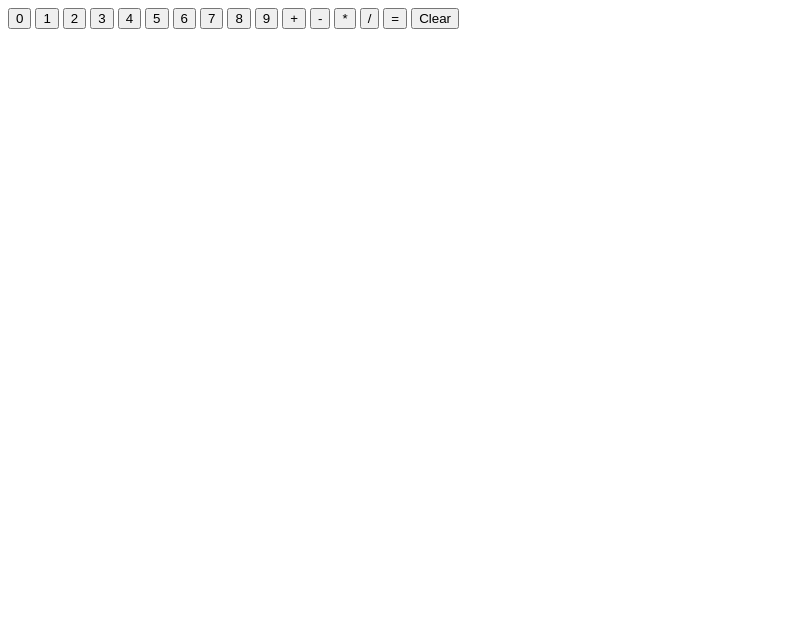
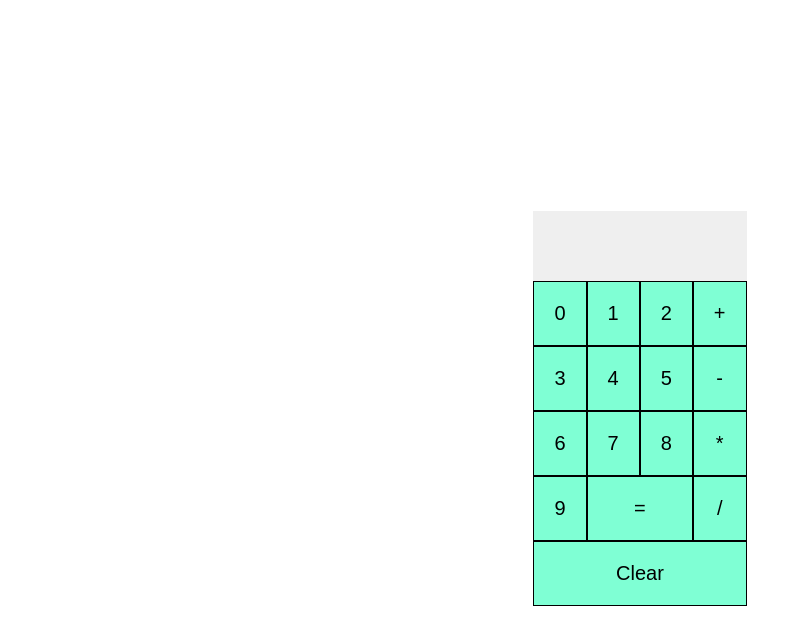
Before and after one commit to godwin-17/odin-calculator, a plain HTML site: page index.html in a window 1280 px wide. Shown: the whole page, without its empty margins (0-802 px from the left). Drawn offline with Linux system fonts and the light colour scheme.

Commit message:
Add styling

```diff
--- a/index.html
+++ b/index.html
@@ -11,22 +11,25 @@
 
   <div class="calculator">
     <div class="display"></div>
-    <button class="num">0</button>
-    <button class="num">1</button>
-    <button class="num">2</button>
-    <button class="num">3</button>
-    <button class="num">4</button>
-    <button class="num">5</button>
-    <button class="num">6</button>
-    <button class="num">7</button>
-    <button class="num">8</button>
-    <button class="num">9</button>
-    <button class="operator">+</button>
-    <button class="operator">-</button>
-    <button class="operator">*</button>
-    <button class="operator">/</button>
-    <button class="equals">=</button>
-    <button class="clear">Clear</button>
+    <button class="num item">0</button>
+    <button class="num item">1</button>
+    <button class="num item">2</button>
+    <button class="operator item">+</button>
+    <button class="num item">3</button>
+    <button class="num item">4</button>
+    <button class="num item">5</button>
+    <button class="operator item">-</button>
+    <button class="num item">6</button>
+    <button class="num item">7</button>
+    <button class="num item">8</button>
+    <button class="operator item">*</button>
+    <button class="num item">9</button>
+
+
+    <button class="equals item">=</button>
+    <button class="operator item">/</button>
+
+    <button class="clear item">Clear</button>
   </div>
 
 </body>
--- a/style.css
+++ b/style.css
@@ -5,3 +5,43 @@ html {
 *, *::after, *::before {
   box-sizing: inherit;
 }
+
+body {
+  display: flex;
+  justify-content: center;
+  align-items: center;
+  height: 100vh;
+}
+
+.calculator {
+  display: grid;
+  grid-template-columns: auto auto auto auto;
+}
+
+.item {
+  background-color: aquamarine;
+  border: 1px solid black;
+  padding: 20px;
+  font-size: 20px;
+  text-align: center;
+}
+
+.display {
+  grid-column-start: 1;
+  grid-column-end: 5;
+  height: 70px;
+  line-height: 70px;
+  background-color: rgb(239, 239, 239);
+  font-size: 20px;
+  text-align: center;
+}
+
+.equals {
+  grid-column-start: 2;
+  grid-column-end: 4;
+}
+
+.clear {
+  grid-column-start: 1;
+  grid-column-end: 5;
+}
```
